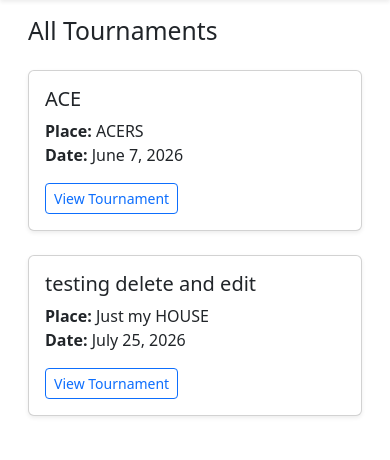
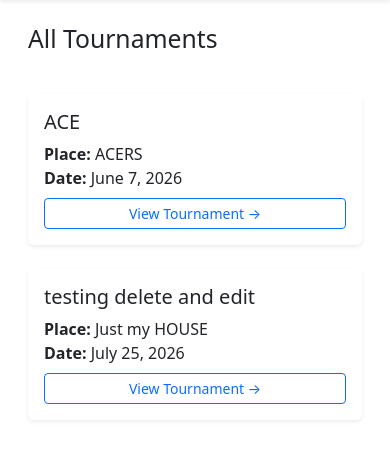
Before and after one commit to SanyamSood/tournament-tracker, a Django app: template badminton/templates/home.html in a window 390 px wide. Shown: the part 56-516 px from the top of the page. Run offline with Django 5.2, Linux system fonts and the light colour scheme; the template is opened without the code that fills it: values that come from a table or form of the project are taken from there, others are empty; data comes from the database, SQL or seed files in the repository.

Commit message:
responsive2

```diff
--- a/badminton/templates/home.html
+++ b/badminton/templates/home.html
@@ -3,9 +3,9 @@
 {% block title %}All Tournaments{% endblock %}
 
 {% block content %}
-<div class="container">
-    <div class="d-flex justify-content-between align-items-center mb-4">
-        <h2 class="mb-0">All Tournaments</h2>
+<div class="container mt-4">
+  <div class="d-flex flex-column flex-md-row justify-content-between align-items-start align-items-md-center mb-4">
+    <h2 class="mb-3 mb-md-0">All Tournaments</h2>
 
     {% if perms.badminton.add_tournament %}
     <a href="{% url 'create_badminton_tournament' %}" class="btn btn-primary">
@@ -18,15 +18,17 @@
   <div class="row row-cols-1 row-cols-md-2 row-cols-lg-3 g-4">
     {% for tournament in tournaments %}
     <div class="col">
-            <div class="card shadow-sm h-100">
-                <div class="card-body">
+      <div class="card h-100 shadow-sm border-0">
+        <div class="card-body d-flex flex-column justify-content-between">
+          <div>
             <h5 class="card-title">{{ tournament.name }}</h5>
-                    <p class="card-text">
+            <p class="card-text mb-2">
               <strong>Place:</strong> {{ tournament.place }}<br>
               <strong>Date:</strong> {{ tournament.date }}
             </p>
-                    <a href="{% url 'tournament_detail' tournament.id %}" class="btn btn-outline-primary btn-sm">
-                        View Tournament
+          </div>
+          <a href="{% url 'tournament_detail' tournament.id %}" class="btn btn-outline-primary btn-sm mt-auto">
+            View Tournament →
           </a>
         </div>
       </div>
@@ -34,7 +36,7 @@
     {% endfor %}
   </div>
   {% else %}
-    <div class="alert alert-info mt-4" role="alert">
+  <div class="alert alert-info mt-4 text-center" role="alert">
     No tournaments created yet.
     {% if perms.badminton.add_tournament %}
       Be the first to <a href="{% url 'create_badminton_tournament' %}">create one</a>!
```
Lines whose indentation alone changed are shown as unchanged.
